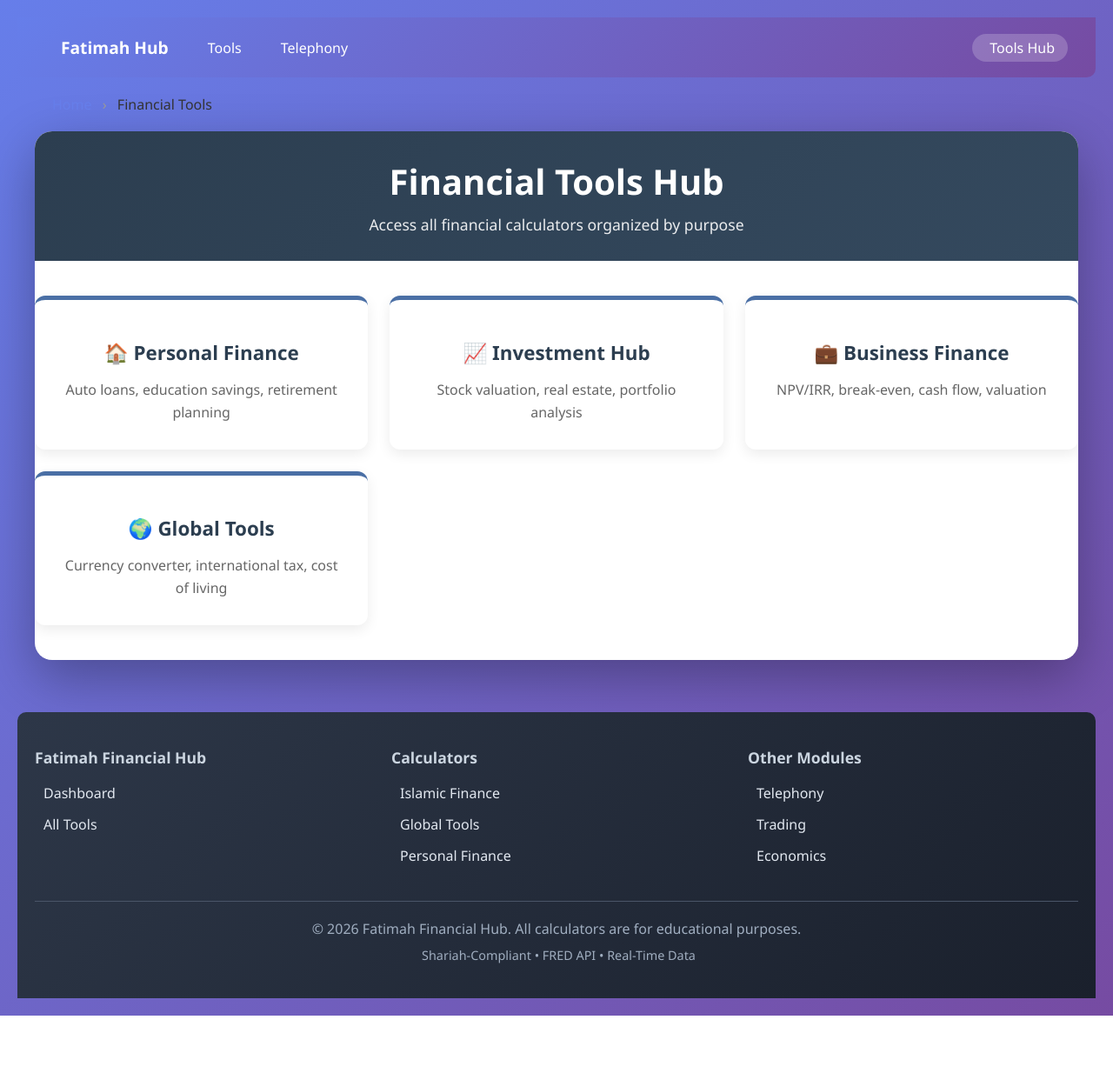
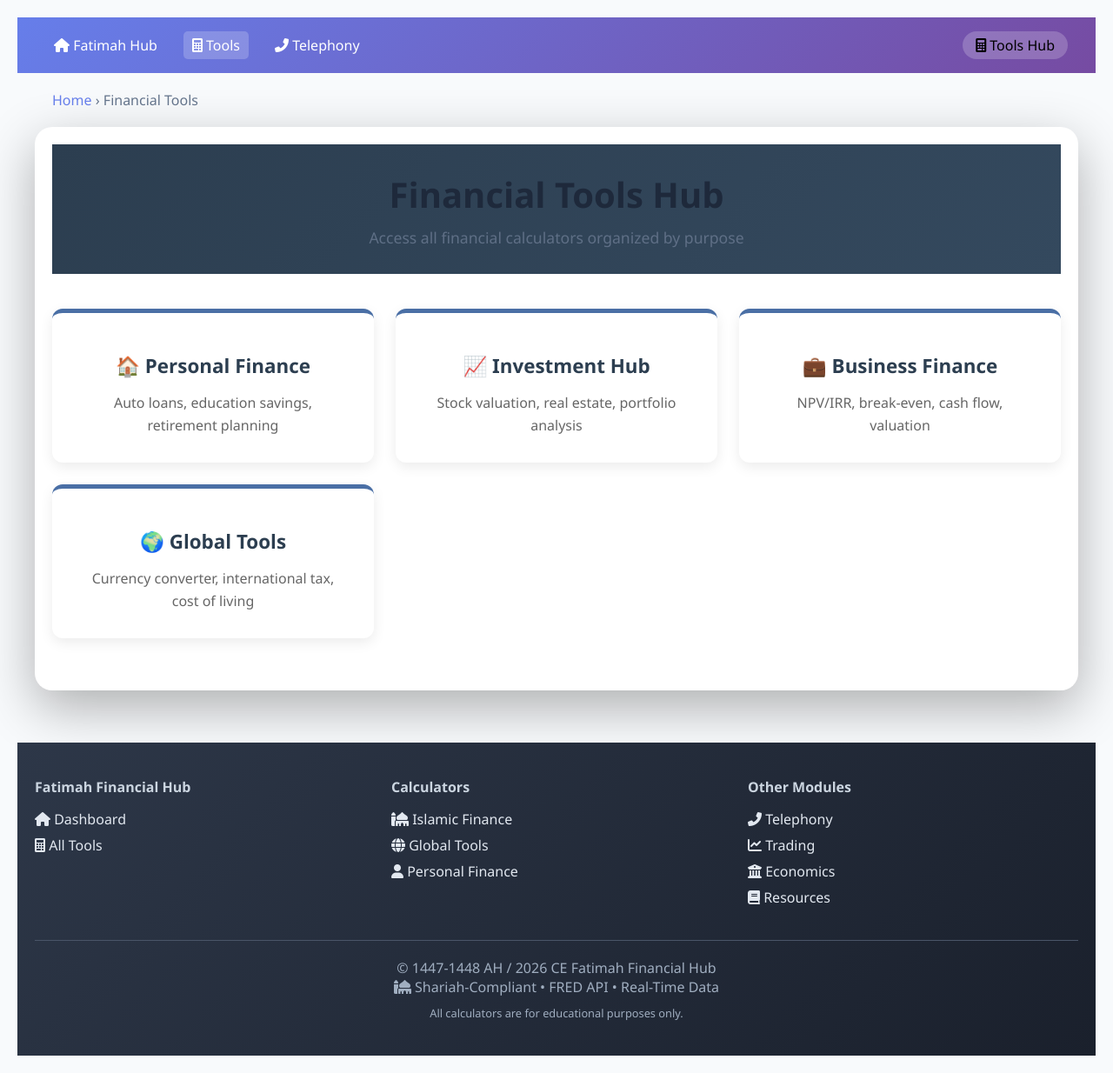
Before and after one commit to emmamimon77-afk/fatimah-financial-hub, a website: page public/finance-tools/index.html in a window 1280 px wide. Shown: the whole page at 87% size. Before the commit the page ends 1168 px from the top, so only its background shows below. Drawn offline with Linux system fonts and the light colour scheme.

Commit message:
Fix finance tools navigation - use relative paths

```diff
--- a/public/finance-tools/index.html
+++ b/public/finance-tools/index.html
@@ -5,7 +5,19 @@
     <meta name="viewport" content="width=device-width, initial-scale=1.0">
     <title>Financial Tools Hub</title>
     <link rel="stylesheet" href="shared/styles.css">
+    <link rel="stylesheet" href="https://cdnjs.cloudflare.com/ajax/libs/font-awesome/6.0.0/css/all.min.css">
     <style>
+        * {
+            margin: 0;
+            padding: 0;
+            box-sizing: border-box;
+        }
+
+        body {
+            font-family: 'Inter', -apple-system, BlinkMacSystemFont, 'Segoe UI', Roboto, sans-serif;
+            background: #f8fafc;
+        }
+
         .hub-grid {
             display: grid;
             grid-template-columns: repeat(auto-fill, minmax(300px, 1fr));
@@ -42,34 +54,148 @@
             line-height: 1.6;
             margin: 0;
         }
+
+        .container {
+            max-width: 1200px;
+            margin: 0 auto;
+            padding: 20px;
+        }
+
+        .header {
+            text-align: center;
+            margin-bottom: 40px;
+        }
+
+        .header h1 {
+            font-size: 2.5rem;
+            color: #1e293b;
+            margin-bottom: 10px;
+        }
+
+        .header p {
+            color: #64748b;
+            font-size: 1.1rem;
+        }
+
+        .nav-bar {
+            background: linear-gradient(135deg, #667eea 0%, #764ba2 100%);
+            padding: 1rem 2rem;
+            display: flex;
+            justify-content: space-between;
+            align-items: center;
+            flex-wrap: wrap;
+            gap: 15px;
+        }
+
+        .nav-links {
+            display: flex;
+            gap: 20px;
+            flex-wrap: wrap;
+        }
+
+        .nav-links a {
+            color: white;
+            text-decoration: none;
+            font-weight: 500;
+            padding: 5px 10px;
+            border-radius: 5px;
+            transition: background 0.3s;
+        }
+
+        .nav-links a:hover {
+            background: rgba(255,255,255,0.2);
+        }
+
+        .nav-links a.active {
+            background: rgba(255,255,255,0.2);
+        }
+
+        .breadcrumb {
+            max-width: 1200px;
+            margin: 20px auto;
+            padding: 0 20px;
+        }
+
+        .breadcrumb a {
+            color: #667eea;
+            text-decoration: none;
+        }
+
+        .breadcrumb span {
+            color: #64748b;
+        }
+
+        .footer {
+            margin-top: 60px;
+            background: linear-gradient(135deg, #2d3748 0%, #1a202c 100%);
+            padding: 40px 20px;
+            color: white;
+        }
+
+        .footer-content {
+            max-width: 1200px;
+            margin: 0 auto;
+            display: grid;
+            grid-template-columns: repeat(auto-fit, minmax(200px, 1fr));
+            gap: 30px;
+        }
+
+        .footer-section h4 {
+            color: #cbd5e0;
+            margin-bottom: 15px;
+        }
+
+        .footer-section a {
+            color: #e2e8f0;
+            display: block;
+            margin-bottom: 8px;
+            text-decoration: none;
+            transition: all 0.3s;
+        }
+
+        .footer-section a:hover {
+            color: #667eea;
+            padding-left: 5px;
+        }
+
+        .footer-bottom {
+            max-width: 1200px;
+            margin: 30px auto 0;
+            padding-top: 20px;
+            border-top: 1px solid #4a5568;
+            text-align: center;
+            color: #a0aec0;
+        }
+
+        .badge {
+            background: rgba(255,255,255,0.2);
+            padding: 5px 15px;
+            border-radius: 20px;
+            font-weight: 500;
+        }
     </style>
 </head>
 <body>
-    <!-- FATIMAH FINANCIAL HUB - GLOBAL NAVIGATION -->
-    <div style="background: linear-gradient(135deg, #667eea 0%, #764ba2 100%); padding: 1rem 2rem; display: flex; justify-content: space-between; align-items: center; margin-bottom: 20px; border-radius: 0 0 10px 10px;">
-        <div style="display: flex; align-items: center; gap: 20px;">
-            <a href="http://localhost:3000/" style="color: white; text-decoration: none; font-weight: bold; font-size: 1.2rem; padding: 5px 10px; border-radius: 5px; transition: background 0.3s;" onmouseover="this.style.background='rgba(255,255,255,0.2)'" onmouseout="this.style.background='transparent'">
-               <i class="fas fa-home" style="margin-right: 8px;"></i>Fatimah Hub
-            </a>
-            <a href="http://localhost:3000/finance-tools/" style="color: white; text-decoration: none; font-weight: 500; padding: 5px 10px; border-radius: 5px; transition: background 0.3s;" onmouseover="this.style.background='rgba(255,255,255,0.2)'" onmouseout="this.style.background='transparent'">
-               <i class="fas fa-calculator" style="margin-right: 5px;"></i> Tools
-            </a>
-            <a href="http://localhost:3000/telephony/" style="color: white; text-decoration: none; font-weight: 500; padding: 5px 10px; border-radius: 5px; transition: background 0.3s;" onmouseover="this.style.background='rgba(255,255,255,0.2)'" onmouseout="this.style.background='transparent'">
-               <i class="fas fa-phone-alt" style="margin-right: 5px;"></i> Telephony
-            </a>
+    <!-- TOP NAVIGATION BAR -->
+    <div class="nav-bar">
+        <div class="nav-links">
+            <a href="/"><i class="fas fa-home"></i> Fatimah Hub</a>
+            <a href="/finance-tools" class="active"><i class="fas fa-calculator"></i> Tools</a>
+            <a href="/telephony"><i class="fas fa-phone-alt"></i> Telephony</a>
         </div>
-        <div style="color: white;">
-            <span style="background: rgba(255,255,255,0.2); padding: 5px 15px; border-radius: 20px; font-weight: 500;">
-                <i class="fas fa-calculator" style="margin-right: 5px;"></i> Tools Hub
-            </span>
+        <div class="badge">
+            <i class="fas fa-calculator"></i> Tools Hub
         </div>
     </div>
-    <!-- BREADCRUMB NAVIGATION -->
-    <div style="max-width: 1200px; margin: 0 auto 20px auto; padding: 0 20px;">
-        <a href="http://localhost:3000/" style="color: #667eea; text-decoration: none; font-weight: 500;" onmouseover="this.style.textDecoration='underline'" onmouseout="this.style.textDecoration='none'">Home</a>
-        <span style="margin: 0 8px; color: #999;">›</span>
-        <span style="color: #333; font-weight: 500;">Financial Tools</span>
+
+    <!-- BREADCRUMB -->
+    <div class="breadcrumb">
+        <a href="/">Home</a>
+        <span> › </span>
+        <span>Financial Tools</span>
     </div>
+
+    <!-- MAIN CONTENT -->
     <div class="container">
         <div class="header">
             <h1>Financial Tools Hub</h1>
@@ -77,74 +203,58 @@
         </div>
 
         <div class="hub-grid">
-            <a href="personal/index.html" class="hub-card">
+            <a href="/finance-tools/personal" class="hub-card">
                 <h3>🏠 Personal Finance</h3>
                 <p>Auto loans, education savings, retirement planning</p>
             </a>
 
-            <a href="investment/index.html" class="hub-card">
+            <a href="/finance-tools/investment" class="hub-card">
                 <h3>📈 Investment Hub</h3>
                 <p>Stock valuation, real estate, portfolio analysis</p>
             </a>
 
-            <a href="business/index.html" class="hub-card">
+            <a href="/finance-tools/business" class="hub-card">
                 <h3>💼 Business Finance</h3>
                 <p>NPV/IRR, break-even, cash flow, valuation</p>
             </a>
 
-            <a href="global/index.html" class="hub-card">
+            <a href="/finance-tools/global" class="hub-card">
                 <h3>🌍 Global Tools</h3>
                 <p>Currency converter, international tax, cost of living</p>
             </a>
         </div>
     </div>
+
     <!-- FOOTER NAVIGATION -->
-    <div style="margin-top: 60px; background: linear-gradient(135deg, #2d3748 0%, #1a202c 100%); padding: 40px 20px; color: white; border-radius: 10px 10px 0 0;">
-        <div style="max-width: 1200px; margin: 0 auto; display: grid; grid-template-columns: repeat(auto-fit, minmax(200px, 1fr)); gap: 30px;">
-
-            <div>
-                <h4 style="color: #cbd5e0; margin-bottom: 15px; font-size: 1.1rem;">Fatimah Financial Hub</h4>
-                <a href="http://localhost:3000/" style="color: #e2e8f0; display: block; margin-bottom: 8px; text-decoration: none; padding: 3px 0; transition: color 0.3s, padding-left 0.3s;" onmouseover="this.style.color='#667eea'; this.style.paddingLeft='5px'" onmouseout="this.style.color='#e2e8f0'; this.style.paddingLeft='0'">
-                   <i class="fas fa-home" style="width: 20px; margin-right: 10px;"></i>Dashboard
-                </a>
-                <a href="http://localhost:3000/finance-tools/" style="color: #e2e8f0; display: block; margin-bottom: 8px; text-decoration: none; padding: 3px 0; transition: color 0.3s, padding-left 0.3s;" onmouseover="this.style.color='#667eea'; this.style.paddingLeft='5px'" onmouseout="this.style.color='#e2e8f0'; this.style.paddingLeft='0'">
-                   <i class="fas fa-calculator" style="width: 20px; margin-right: 10px;"></i>All Tools
-                </a>
+    <footer class="footer">
+        <div class="footer-content">
+            <div class="footer-section">
+                <h4>Fatimah Financial Hub</h4>
+                <a href="/"><i class="fas fa-home"></i> Dashboard</a>
+                <a href="/finance-tools"><i class="fas fa-calculator"></i> All Tools</a>
             </div>
 
-            <div>
-                <h4 style="color: #cbd5e0; margin-bottom: 15px; font-size: 1.1rem;">Calculators</h4>
-                <a href="http://localhost:3000/finance-tools/islamic/" style="color: #e2e8f0; display: block; margin-bottom: 8px; text-decoration: none; padding: 3px 0; transition: color 0.3s, padding-left 0.3s;" onmouseover="this.style.color='#667eea'; this.style.paddingLeft='5px'" onmouseout="this.style.color='#e2e8f0'; this.style.paddingLeft='0'">
-                   <i class="fas fa-islam" style="width: 20px; margin-right: 10px;"></i>Islamic Finance
-                </a>
-                <a href="http://localhost:3000/finance-tools/global/" style="color: #e2e8f0; display: block; margin-bottom: 8px; text-decoration: none; padding: 3px 0; transition: color 0.3s, padding-left 0.3s;" onmouseover="this.style.color='#667eea'; this.style.paddingLeft='5px'" onmouseout="this.style.color='#e2e8f0'; this.style.paddingLeft='0'">
-                   <i class="fas fa-globe" style="width: 20px; margin-right: 10px;"></i>Global Tools
-                </a>
-                <a href="http://localhost:3000/finance-tools/personal/" style="color: #e2e8f0; display: block; margin-bottom: 8px; text-decoration: none; padding: 3px 0; transition: color 0.3s, padding-left 0.3s;" onmouseover="this.style.color='#667eea'; this.style.paddingLeft='5px'" onmouseout="this.style.color='#e2e8f0'; this.style.paddingLeft='0'">
-                   <i class="fas fa-user" style="width: 20px; margin-right: 10px;"></i>Personal Finance
-                </a>
+            <div class="footer-section">
+                <h4>Calculators</h4>
+                <a href="/finance-tools/islamic"><i class="fas fa-mosque"></i> Islamic Finance</a>
+                <a href="/finance-tools/global"><i class="fas fa-globe"></i> Global Tools</a>
+                <a href="/finance-tools/personal"><i class="fas fa-user"></i> Personal Finance</a>
             </div>
 
-            <div>
-                <h4 style="color: #cbd5e0; margin-bottom: 15px; font-size: 1.1rem;">Other Modules</h4>
-                <a href="http://localhost:3000/telephony/" style="color: #e2e8f0; display: block; margin-bottom: 8px; text-decoration: none; padding: 3px 0; transition: color 0.3s, padding-left 0.3s;" onmouseover="this.style.color='#667eea'; this.style.paddingLeft='5px'" onmouseout="this.style.color='#e2e8f0'; this.style.paddingLeft='0'">
-                   <i class="fas fa-phone-alt" style="width: 20px; margin-right: 10px;"></i>Telephony
-                </a>
-                <a href="http://localhost:3000/trading/" style="color: #e2e8f0; display: block; margin-bottom: 8px; text-decoration: none; padding: 3px 0; transition: color 0.3s, padding-left 0.3s;" onmouseover="this.style.color='#667eea'; this.style.paddingLeft='5px'" onmouseout="this.style.color='#e2e8f0'; this.style.paddingLeft='0'">
-                   <i class="fas fa-chart-line" style="width: 20px; margin-right: 10px;"></i>Trading
-                </a>
-                <a href="/economics" style="color: #e2e8f0; display: block; margin-bottom: 8px; text-decoration: none; padding: 3px 0; transition: color 0.3s;">
-                    <i class="fas fa-university" style="width: 20px; margin-right: 10px;"></i>Economics
-                </a>
+            <div class="footer-section">
+                <h4>Other Modules</h4>
+                <a href="/telephony"><i class="fas fa-phone-alt"></i> Telephony</a>
+                <a href="/trading"><i class="fas fa-chart-line"></i> Trading</a>
+                <a href="/economics"><i class="fas fa-university"></i> Economics</a>
+                <a href="/resources"><i class="fas fa-book"></i> Resources</a>
             </div>
         </div>
 
-        <div style="max-width: 1200px; margin: 30px auto 0 auto; padding-top: 20px; border-top: 1px solid #4a5568; text-align: center; color: #a0aec0;">
-            <p>© 2026 Fatimah Financial Hub. All calculators are for educational purposes.</p>
-            <p style="margin-top: 10px; font-size: 0.9rem;">
-               <i class="fas fa-islam" style="margin-right: 5px;"></i> Shariah-Compliant • FRED API • Real-Time Data
-            </p>
+        <div class="footer-bottom">
+            <p>© 1447-1448 AH / 2026 CE Fatimah Financial Hub</p>
+            <p><i class="fas fa-mosque"></i> Shariah-Compliant • FRED API • Real-Time Data</p>
+            <p style="font-size: 0.8rem; margin-top: 10px;">All calculators are for educational purposes only.</p>
         </div>
-    </div>
+    </footer>
 </body>
 </html>
```
